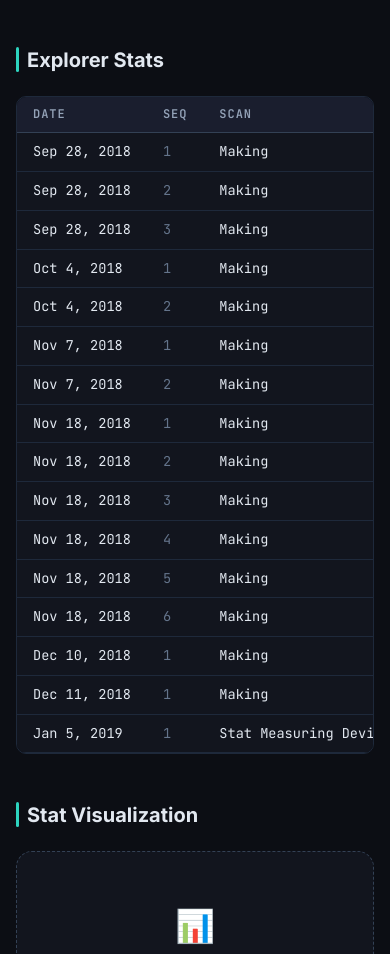
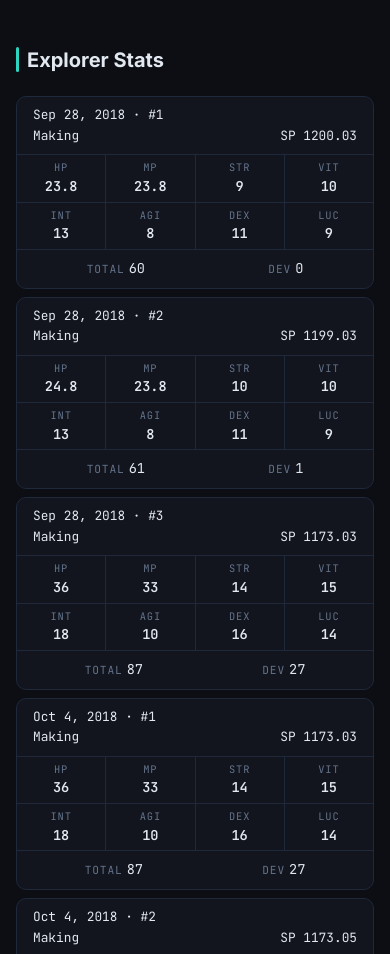
Before and after one commit to sorvani/dgenesisinfo, a Next.js app: page /explorers/keigo-yoshimura in a window 390 px wide. Shown: the part 1592-2546 px from the top of the page. Built offline with nearby package versions, Linux system fonts and the light colour scheme.

Commit message:
Mobile stat cards, auto-calc deviation, explorer-first contribute form, responsive form layout

```diff
--- a/src/app/explorers/[slug]/page.tsx
+++ b/src/app/explorers/[slug]/page.tsx
@@ -293,7 +293,9 @@ export default async function ExplorerDetailPage(
       <section className="detail-section">
         <h2 className="detail-section-title">Explorer Stats</h2>
         {sortedStats.length > 0 ? (
-          <div className="data-table-wrapper">
+          <>
+            {/* Desktop table */}
+            <div className="data-table-wrapper detail-desktop-only">
               <table className="data-table">
                 <thead>
                   <tr>
@@ -343,6 +345,81 @@ export default async function ExplorerDetailPage(
                 </tbody>
               </table>
             </div>
+            {/* Mobile stat cards */}
+            <div className="detail-mobile-only">
+              {sortedStats.map((stat, i) => (
+                <div key={i} className="mobile-stat-card">
+                  <div className="mobile-stat-header">
+                    <div className="mobile-stat-header-row">
+                      <span>
+                        {formatDate(stat.date_noted)}
+                        {stat.date_sequence != null && (
+                          <span className="value-muted"> · #{stat.date_sequence}</span>
+                        )}
+                      </span>
+                    </div>
+                    <div className="mobile-stat-header-row">
+                      <span className="value-muted">
+                        {stat.scan_type || "—"}
+                      </span>
+                      <span className="value-highlight">
+                        SP {stat.sp !== null ? stat.sp : "—"}
+                      </span>
+                    </div>
+                  </div>
+                  <div className="mobile-stat-grid">
+                    <div className="mobile-stat-cell">
+                      <span className="mobile-stat-label">HP</span>
+                      <span className="mobile-stat-value">{stat.hp !== null ? stat.hp : "—"}</span>
+                    </div>
+                    <div className="mobile-stat-cell">
+                      <span className="mobile-stat-label">MP</span>
+                      <span className="mobile-stat-value">{stat.mp !== null ? stat.mp : "—"}</span>
+                    </div>
+                    <div className="mobile-stat-cell">
+                      <span className="mobile-stat-label">STR</span>
+                      <span className="mobile-stat-value">{stat.str ?? "—"}</span>
+                    </div>
+                    <div className="mobile-stat-cell">
+                      <span className="mobile-stat-label">VIT</span>
+                      <span className="mobile-stat-value">{stat.vit ?? "—"}</span>
+                    </div>
+                    <div className="mobile-stat-cell">
+                      <span className="mobile-stat-label">INT</span>
+                      <span className="mobile-stat-value">{stat.int ?? "—"}</span>
+                    </div>
+                    <div className="mobile-stat-cell">
+                      <span className="mobile-stat-label">AGI</span>
+                      <span className="mobile-stat-value">{stat.agi ?? "—"}</span>
+                    </div>
+                    <div className="mobile-stat-cell">
+                      <span className="mobile-stat-label">DEX</span>
+                      <span className="mobile-stat-value">{stat.dex ?? "—"}</span>
+                    </div>
+                    <div className="mobile-stat-cell">
+                      <span className="mobile-stat-label">LUC</span>
+                      <span className="mobile-stat-value">{stat.luc ?? "—"}</span>
+                    </div>
+                  </div>
+                  <div className="mobile-stat-totals">
+                    <span>
+                      <span className="mobile-stat-label">Total</span>
+                      <span className="value-highlight">{stat.stat_total ?? "—"}</span>
+                    </span>
+                    <span>
+                      <span className="mobile-stat-label">Dev</span>
+                      <span>{stat.points_from_average ?? "—"}</span>
+                    </span>
+                  </div>
+                  {stat.citation && (
+                    <div className="mobile-stacked-row mobile-stacked-row-citation">
+                      <CitationBadge citation={stat.citation} />
+                    </div>
+                  )}
+                </div>
+              ))}
+            </div>
+          </>
         ) : (
           <p style={{ color: "var(--text-muted)" }}>No stats available.</p>
         )}
--- a/src/app/globals.css
+++ b/src/app/globals.css
@@ -649,6 +649,13 @@ h3 { font-size: clamp(1.125rem, 2.5vw, 1.5rem); }
   margin-top: var(--space-sm);
 }
 
+.contribute-form-selectors {
+  display: grid;
+  grid-template-columns: minmax(0, 1fr) minmax(0, 2fr) minmax(0, 1.5fr);
+  gap: var(--space-md);
+  margin-bottom: var(--space-lg);
+}
+
 .coming-soon-badge {
   display: inline-block;
   padding: 4px 12px;
@@ -793,6 +800,77 @@ h3 { font-size: clamp(1.125rem, 2.5vw, 1.5rem); }
   padding-bottom: var(--space-sm);
 }
 
+/* ─── Mobile Stat Cards (Explorer Detail) ───────────────── */
+.mobile-stat-card {
+  background: var(--bg-secondary);
+  border: 1px solid var(--border-subtle);
+  border-radius: var(--radius-md);
+  overflow: hidden;
+}
+
+.mobile-stat-card + .mobile-stat-card {
+  margin-top: var(--space-sm);
+}
+
+.mobile-stat-header {
+  display: flex;
+  flex-direction: column;
+  padding: var(--space-sm) var(--space-md);
+  font-family: var(--font-mono);
+  font-size: 0.8rem;
+  border-bottom: 1px solid var(--border-subtle);
+}
+
+.mobile-stat-header-row {
+  display: flex;
+  justify-content: space-between;
+  align-items: center;
+  gap: var(--space-sm);
+}
+
+.mobile-stat-grid {
+  display: grid;
+  grid-template-columns: repeat(4, 1fr);
+  gap: 1px;
+  background: var(--border-subtle);
+  border-bottom: 1px solid var(--border-subtle);
+}
+
+.mobile-stat-cell {
+  display: flex;
+  flex-direction: column;
+  align-items: center;
+  padding: var(--space-xs) var(--space-sm);
+  background: var(--bg-secondary);
+  font-family: var(--font-mono);
+}
+
+.mobile-stat-label {
+  font-size: 0.65rem;
+  color: var(--text-muted);
+  text-transform: uppercase;
+  letter-spacing: 0.08em;
+}
+
+.mobile-stat-value {
+  font-size: 0.85rem;
+  font-weight: 600;
+  color: var(--text-primary);
+}
+
+.mobile-stat-totals {
+  display: flex;
+  justify-content: space-around;
+  padding: var(--space-sm) var(--space-md);
+  font-family: var(--font-mono);
+  font-size: 0.85rem;
+  gap: var(--space-md);
+}
+
+.mobile-stat-totals .mobile-stat-label {
+  margin-right: var(--space-xs);
+  font-size: 0.7rem;
+}
 /* ─── Responsive ────────────────────────────────────────── */
 @media (max-width: 768px) {
   .navbar-links {
@@ -840,6 +918,10 @@ h3 { font-size: clamp(1.125rem, 2.5vw, 1.5rem); }
   .detail-mobile-only {
     display: block;
   }
+
+  .contribute-form-selectors {
+    grid-template-columns: 1fr;
+  }
 }
 
 @media (max-width: 480px) {
```
Also changed, not shown: src/components/ContributeForm.tsx (+7 -4 lines). Lines whose indentation alone changed are shown as unchanged.
